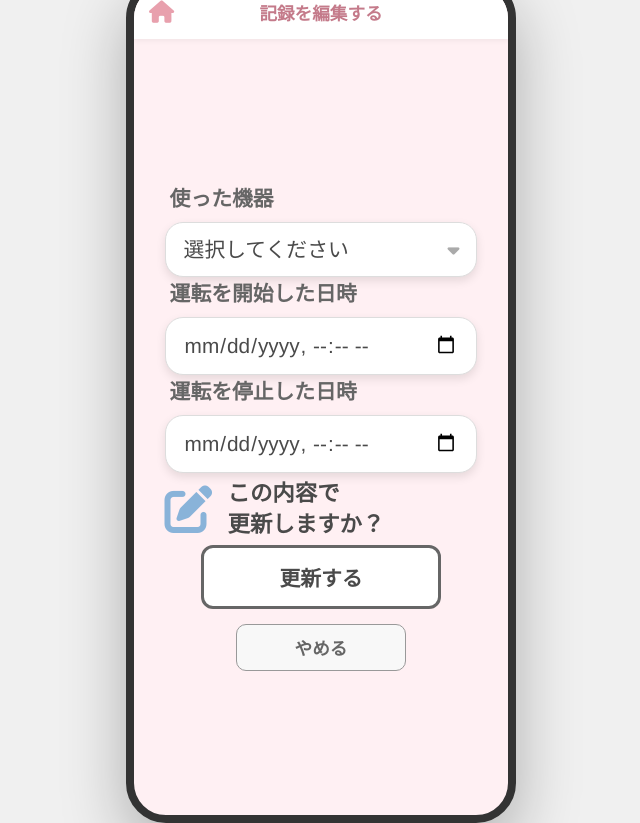
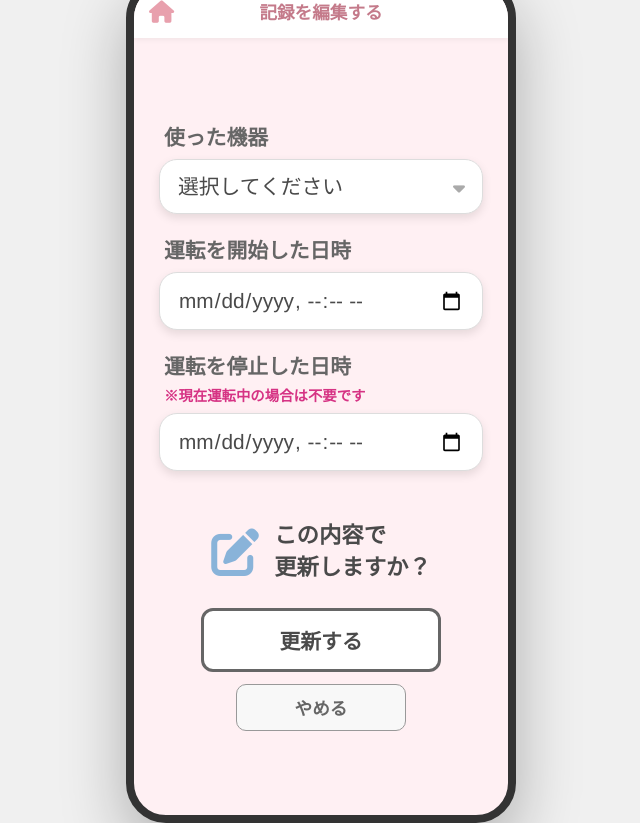
Before and after one commit to kubota-a/family-electricity-cost-share, a Python web app: template templates/user_usage_edit.html in a window 1280 px wide. Shown: the whole page, without its empty margins (319-959 px from the left). Run offline with Jinja, Linux system fonts and the light colour scheme; the template is opened without the code that fills it, so the values that code supplies are empty.

Commit message:
style: 使用記録編集画面のUIを新規追加画面に合わせて修正

```diff
--- a/templates/user_usage_edit.html
+++ b/templates/user_usage_edit.html
@@ -13,7 +13,6 @@
             --accent-orange: #ff8c42;
             --accent-pink: #f5b7b1;
             --accent-pink-dark: #c47a8a;
-            --accent-blue-dusty: #89b3d9;
             --card-bg: #ffffff;
             --shadow: 0 4px 10px rgba(0, 0, 0, 0.1);
         }
@@ -71,7 +70,7 @@
         }
         .header-logo i { color: #e8a0ad; font-size: 1.4rem; }
         .header-logo {
-            color: inherit;
+            display: inline-flex;
             text-decoration: none;
         }
         .header-title {
@@ -85,19 +84,27 @@
 
         main {
             flex-grow: 1;
-            padding: 30px 25px;
+            padding: 25px 25px;
             display: flex;
             flex-direction: column;
             align-items: center;
             justify-content: center;
-            gap: 25px;
+            gap: 20px;
+        }
+
+        .new-log-form {
+            width: 100%;
+            display: flex;
+            flex-direction: column;
+            align-items: center;
+            gap: 20px;
         }
 
         .form-group {
             width: 100%;
             display: flex;
             flex-direction: column;
-            gap: 10px;
+            gap: 8px;
             text-align: left;
         }
 
@@ -106,6 +113,14 @@
             font-weight: bold;
             color: #666;
             padding-left: 5px;
+        }
+
+        .note-text {
+            font-size: 0.9rem;
+            font-weight: bold;
+            color: #d63384;
+            padding-left: 5px;
+            line-height: 1.2;
         }
 
         select, input[type="datetime-local"] {
@@ -141,7 +156,7 @@
             color: #2ecc71;
             font-weight: bold;
             font-size: 1rem;
-            margin: 5px 0;
+            margin: 2px 0;
             text-align: center;
         }
         .flash-message.danger {
@@ -156,7 +171,7 @@
         }
 
         .confirm-icon {
-            color: var(--accent-blue-dusty);
+            color: #89b3d9;
             font-size: 3rem;
         }
 
@@ -172,7 +187,7 @@
             width: 100%;
             display: flex;
             flex-direction: column;
-            gap: 15px;
+            gap: 12px;
             align-items: center;
         }
 
@@ -217,15 +232,21 @@
     </header>
 
     <main>
-        <form action="{{ url_for('user_usage_edit', usage_log_id=usage_log_id) }}" method="post">
+        <form action="{{ url_for('user_usage_edit', usage_log_id=usage_log_id) }}" method="post" class="new-log-form">
             <input type="hidden" name="csrf_token" value="{{ csrf_token() }}">
+
         <div class="form-group">
             <span class="label-text">使った機器</span>
             <div class="select-wrapper">
                 <select name="device_id">
                     <option value="" disabled {% if not form_data.device_id %}selected{% endif %}>選択してください</option>
                     {% for device in devices %}
-                    <option value="{{ device.id }}" {% if form_data.device_id == (device.id | string) %}selected{% endif %}>{{ device.name }}</option>
+                    <option
+                        value="{{ device.id }}"
+                        {% if form_data.device_id == (device.id | string) %}selected{% endif %}
+                    >
+                        {{ device.name }}
+                    </option>
                     {% endfor %}
                 </select>
             </div>
@@ -238,6 +259,7 @@
 
         <div class="form-group">
             <span class="label-text">運転を停止した日時</span>
+            <span class="note-text">※現在運転中の場合は不要です</span>
             <input type="datetime-local" name="end_time" value="{{ form_data.end_time }}">
         </div>
 
```
